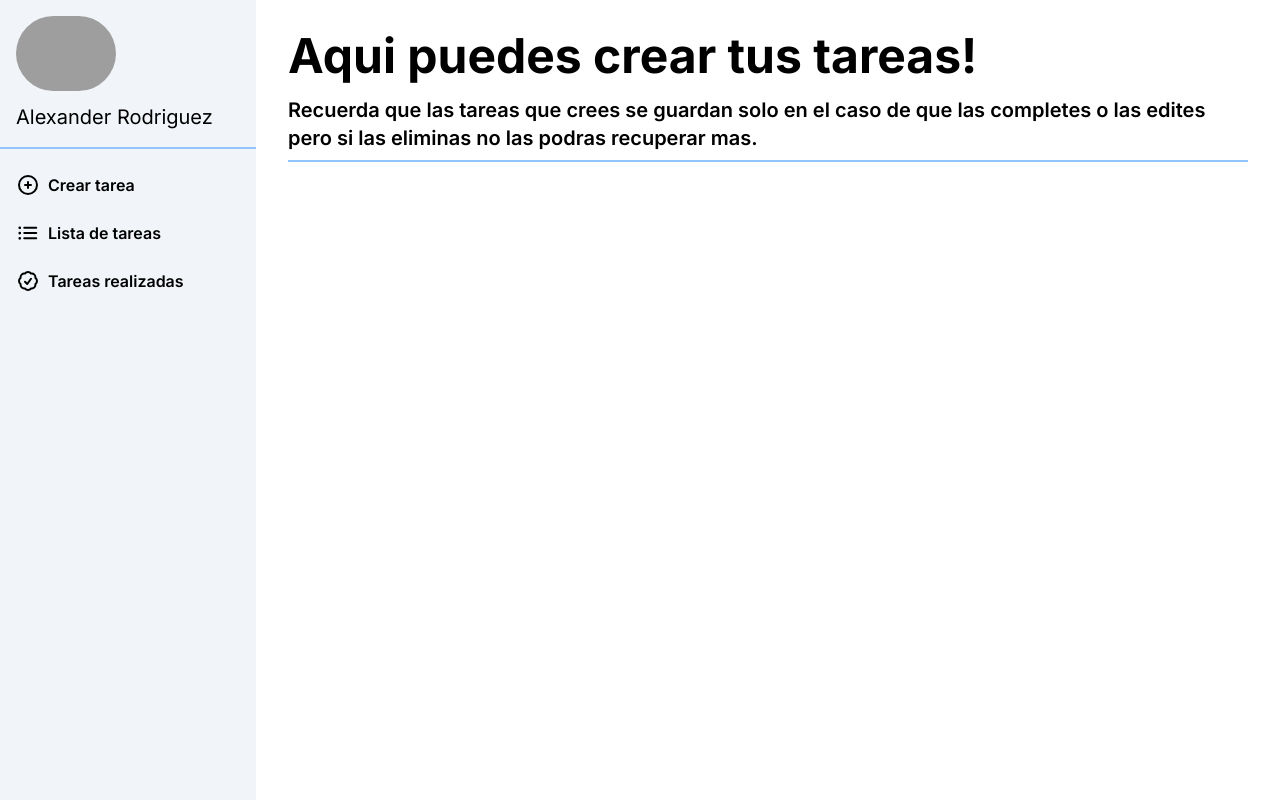
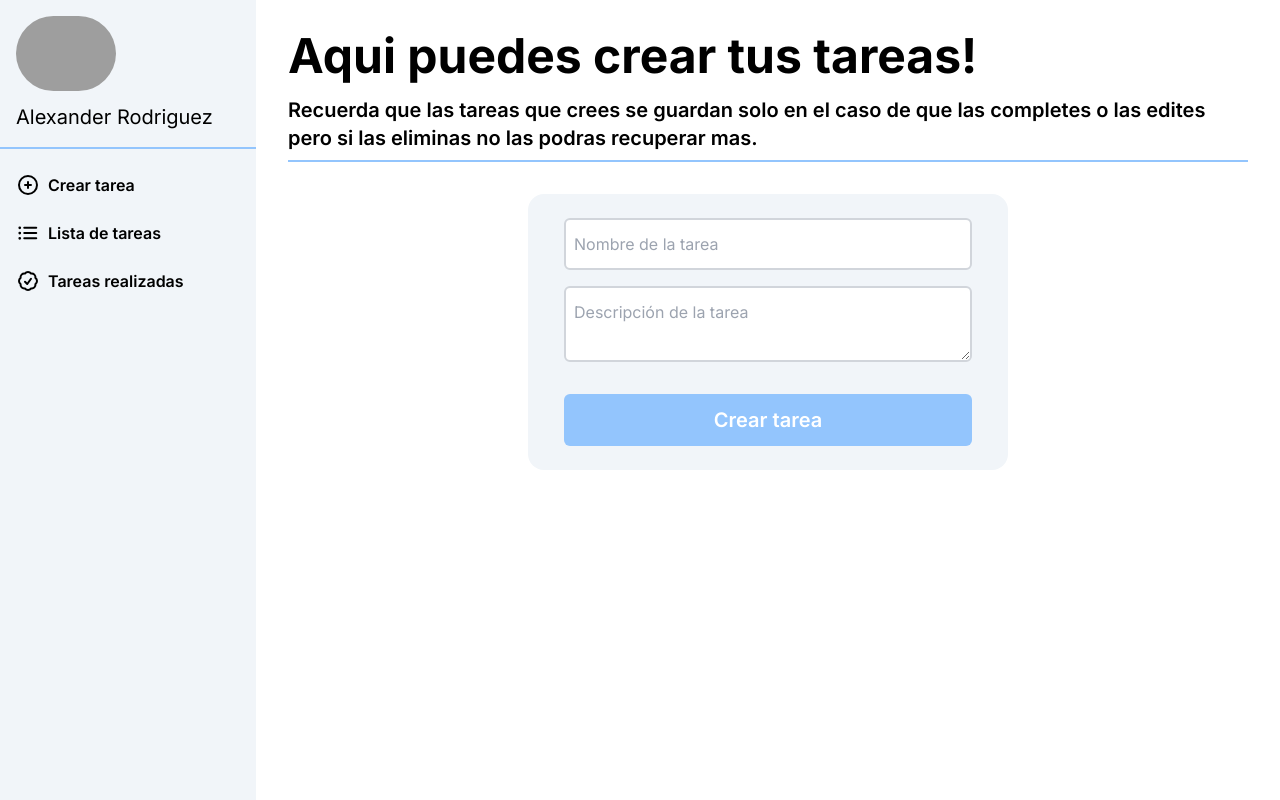
Before and after one commit to AXrodriguezQ/To-do-Nextjs, a Next.js app: page /create in a window 1280 px wide. Built offline with nearby package versions, Linux system fonts and the light colour scheme; grey boxes are pictures that could not be loaded.

Commit message:
add operation for create one new task

```diff
--- a/src/app/(tasks)/create/page.tsx
+++ b/src/app/(tasks)/create/page.tsx
@@ -1,11 +1,54 @@
-import React from 'react'
+"use client"
+
+import axios from 'axios';
+import React, { useState } from 'react'
 
 const page = () => {
+
+    const [title, setTitle] = useState<string>('');
+    const [description, setDescription] = useState<string>('');
+
+    const createTask = async ( event: React.FormEvent ) => {
+        event.preventDefault();
+        try {
+            const newTask = { title, description };
+
+            const response = await axios.post('http://localhost:3000/api/tasks', newTask);
+
+            if (response.data) window.location.href = 'http://localhost:3000/show';
+
+        } catch (error) {
+            console.error('Error creating task:', error);
+        }
+    }
+
   return (
-    <article className="p-8 flex justify-start items-start flex-col select-none">
+    <article className="p-8 flex justify-start items-center flex-col select-none">
         <section className="flex flex-col gap-4 border-b-2 border-blue-300">
             <h4 className="font-bold text-5xl">Aqui puedes crear tus tareas!</h4>
             <p className="font-semibold text-xl mb-2">Recuerda que las tareas que crees se guardan solo en el caso de que las completes o las edites pero si las eliminas no las podras recuperar mas.</p>
+        </section>
+        <section className="w-2/4 flex justify-center items-center mt-8 bg-slate-100 rounded-2xl">
+            <form onSubmit={createTask} className="w-11/12 flex flex-col gap-4 p-4 my-2">
+            <input
+                name="title"
+                type="text"
+                value={title}
+                onChange={(e) => setTitle(e.target.value)}
+                className="border-2 border-gray-300 p-2 py-3 w-full rounded-md focus:outline-none focus:border-blue-300"
+                placeholder="Nombre de la tarea"
+            />
+            <textarea
+                name="description"
+                value={description}
+                onChange={(e) => setDescription(e.target.value)}
+                className="border-2 border-gray-300 p-2 py-3 w-full rounded-md focus:outline-none focus:border-blue-300"
+                placeholder="Descripción de la tarea"
+            />
+            <button type="submit" className="mt-4 bg-blue-300 hover:bg-blue-500 duration-300 text-white text-xl font-semibold p-2 py-3 rounded-md w-full">
+                Crear tarea
+            </button>
+            </form>
         </section>
     </article>
   )
```
Also changed, not shown: 1 other file (tests, documents, lock files or other folders).
